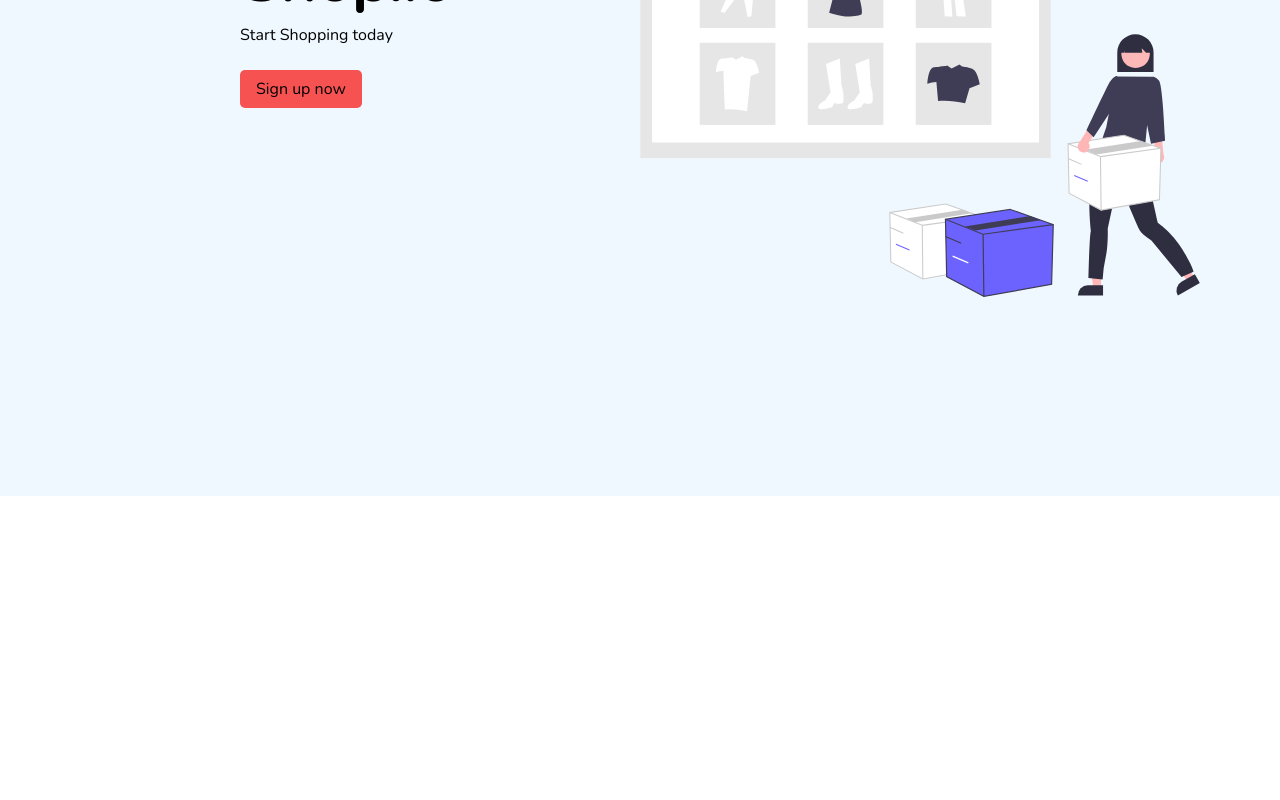
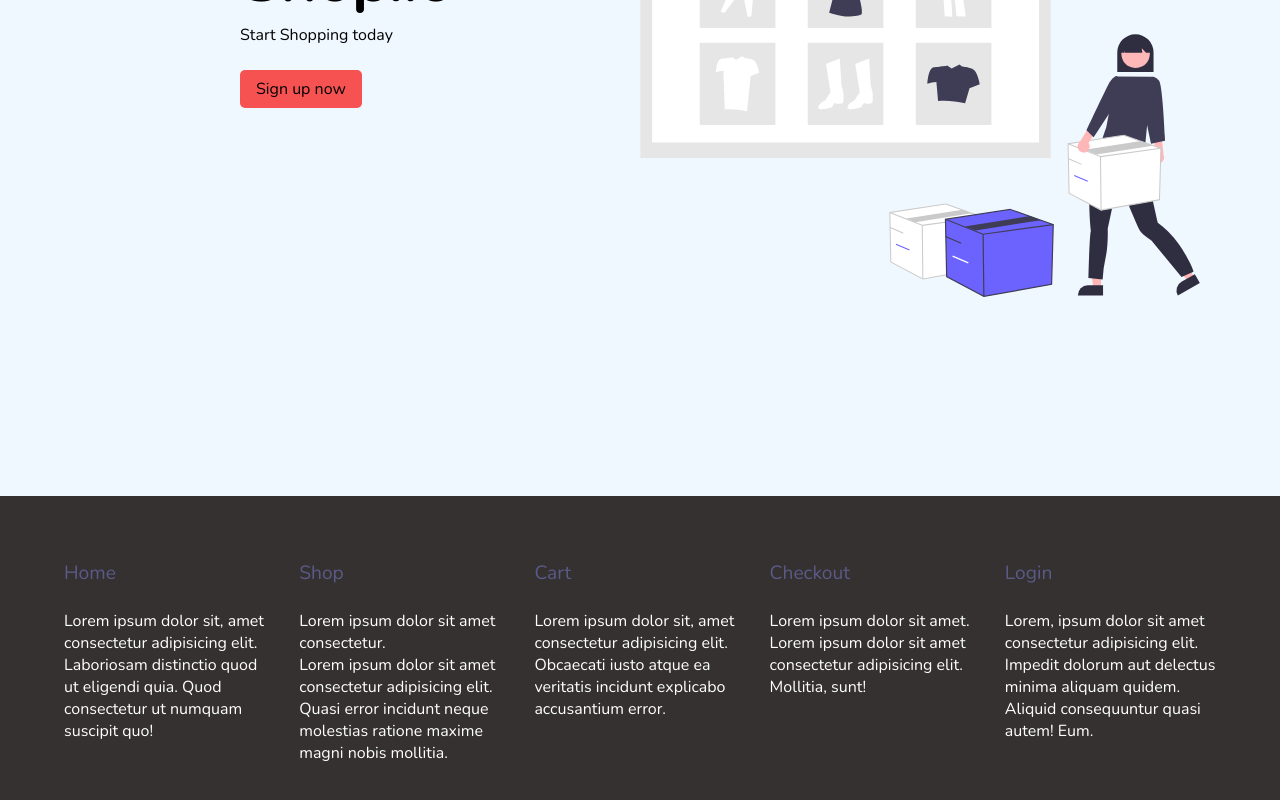
Before and after one commit to xray79/shop, a React (Vite) app in the folder frontend/: page / in a window 1280 px wide. Shown: the part 374-1174 px from the top of the page. Before the commit the page ends 870 px from the top, so only its background shows below. Built offline with nearby package versions, Linux system fonts and the light colour scheme.

Commit message:
add footer

```diff
--- a/frontend/src/App.jsx
+++ b/frontend/src/App.jsx
@@ -1,4 +1,5 @@
 import { Outlet } from "react-router-dom";
+import Footer from "./components/Footer/Footer.component";
 import Navbar from "./components/Navbar/Navbar.component";
 import { CartProvider } from "./contexts/CartContext";
 import { LoginProvider } from "./contexts/LoginContext";
@@ -10,6 +11,7 @@ function App() {
         <div className="App">
           <Navbar />
           <Outlet />
+          <Footer />
         </div>
       </CartProvider>
     </LoginProvider>
--- /dev/null
+++ b/frontend/src/components/Footer/Footer.component.jsx
@@ -0,0 +1,62 @@
+import s from "./Footer.module.css";
+
+const Footer = () => {
+  return (
+    <div className={s.mainContainer}>
+      <div className={s.footerGrid}>
+        <div className={s.gridColumn}>
+          <span className={s.columnTitle}>Home</span>
+          <ul className={s.columnList}>
+            <li>
+              Lorem ipsum dolor sit, amet consectetur adipisicing elit.
+              Laboriosam distinctio quod ut eligendi quia. Quod consectetur ut
+              numquam suscipit quo!
+            </li>
+          </ul>
+        </div>
+        <div className={s.gridColumn}>
+          <span className={s.columnTitle}>Shop</span>
+          <ul className={s.columnList}>
+            <li>Lorem ipsum dolor sit amet consectetur.</li>
+            <li>
+              Lorem ipsum dolor sit amet consectetur adipisicing elit. Quasi
+              error incidunt neque molestias ratione maxime magni nobis
+              mollitia.
+            </li>
+          </ul>
+        </div>
+        <div className={s.gridColumn}>
+          <span className={s.columnTitle}>Cart</span>
+          <ul className={s.columnList}>
+            <li>
+              Lorem ipsum dolor sit, amet consectetur adipisicing elit.
+              Obcaecati iusto atque ea veritatis incidunt explicabo accusantium
+              error.
+            </li>
+          </ul>
+        </div>
+        <div className={s.gridColumn}>
+          <span className={s.columnTitle}>Checkout</span>
+          <ul className={s.columnList}>
+            <li>Lorem ipsum dolor sit amet.</li>
+            <li>
+              Lorem ipsum dolor sit amet consectetur adipisicing elit. Mollitia,
+              sunt!
+            </li>
+          </ul>
+        </div>
+        <div className={s.gridColumn}>
+          <span className={s.columnTitle}>Login</span>
+          <ul className={s.columnList}>
+            <li>
+              Lorem, ipsum dolor sit amet consectetur adipisicing elit. Impedit
+              dolorum aut delectus minima aliquam quidem. Aliquid consequuntur
+              quasi autem! Eum.
+            </li>
+          </ul>
+        </div>
+      </div>
+    </div>
+  );
+};
+export default Footer;
--- /dev/null
+++ b/frontend/src/components/Footer/Footer.module.css
@@ -0,0 +1,33 @@
+.mainContainer {
+  width: 100%;
+  background-color: rgb(53, 49, 49);
+  color: white;
+  text-align: center;
+
+  padding: 2rem;
+}
+
+.footerGrid {
+  display: grid;
+  grid-template-columns: repeat(5, 1fr);
+  gap: 1.5rem;
+  background-color: rgb(53, 49, 49);
+  padding: 2rem;
+  padding-bottom: 4rem;
+}
+
+.gridColumn {
+  text-align: left;
+}
+
+.columnTitle {
+  font-size: 1.2rem;
+  color: rgb(90, 90, 135);
+}
+
+.columnList {
+  display: flex;
+  flex-direction: column;
+  align-items: start;
+  margin-top: 1.5rem;
+}
--- a/frontend/src/components/Home/Home.component.jsx
+++ b/frontend/src/components/Home/Home.component.jsx
@@ -14,14 +14,12 @@ const Home = () => {
               Sign up now
             </Link>
           </div>
-          {/* <div> */}
           <img
             className={s.mainImg}
-            src="../src/assets/web-shopping.svg"
+            src="./web-shopping.svg"
             alt=""
             srcset=""
           />
-          {/* </div> */}
         </div>
       </section>
     </>
```
Also changed, not shown: frontend/public/web-shopping.svg (renamed from frontend/src/assets/web-shopping.svg).
